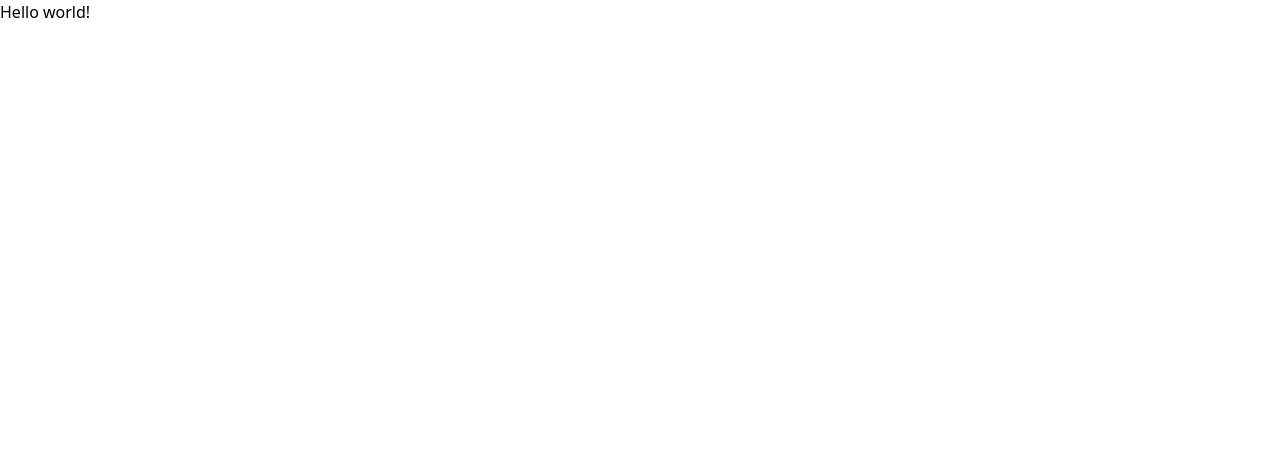
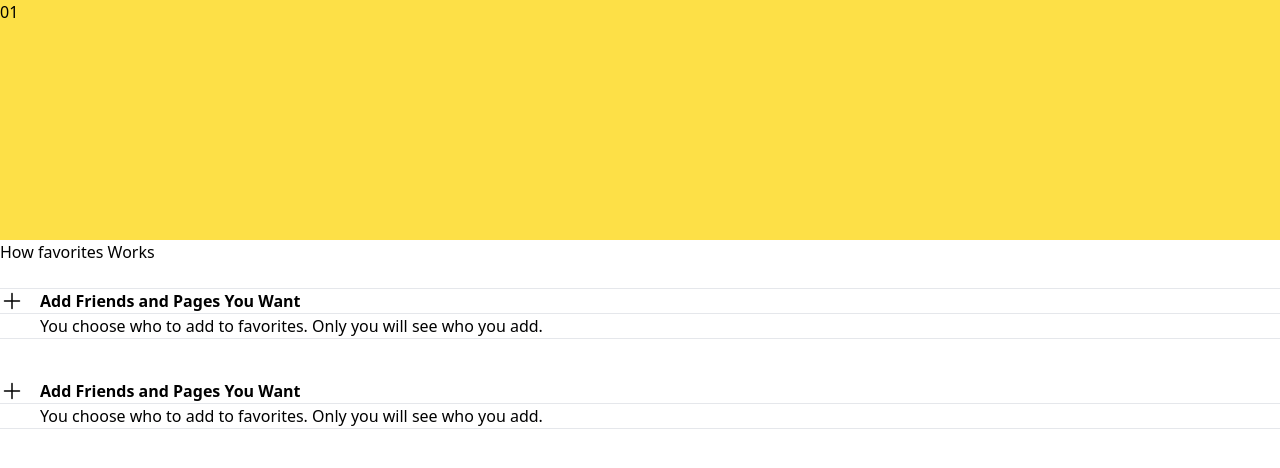
Before and after one commit to darkimpow/facebook-tailwind, a website: page index.html in a window 1280 px wide. Drawn offline with Linux system fonts and the light colour scheme.

Commit message:
chnaged styling path for tailwind config file

```diff
--- a/index.html
+++ b/index.html
@@ -8,6 +8,37 @@
     <link href="/dist/output.css" rel="stylesheet" />
   </head>
   <body>
-    <h1 class="text-3xl font-bold underline">Hello world!</h1>
+    <div class="grid grid-cols-1 divide-y">
+      <!--top of page with picture embeded-->
+      <div class="h-60 bg-yellow-300">
+        <div>01</div>
+      </div>
+      <!--Start of the other half of the page/ favorite works options-->
+      <p class="font-sans border-none p-15">How favorites Works</p>
+     <br>
+      <!--"+ svg file, section 1"-->
+    <div class="font-bold text flex items-center">
+      <svg width="100" height="100"
+       xmlns="http://www.w3.org/2000/svg" fill="none" viewBox="0 0 24 24" stroke-width="1.5" stroke="currentColor" class="w-6 h-6">
+        <path stroke-linecap="round" stroke-linejoin="round" d="M12 4.5v15m7.5-7.5h-15" />
+      </svg>
+      <h2 class="pl-4">Add Friends and Pages You Want</h2>
+    </div>
+    <p class="pl-10">You choose who to add to favorites. Only you will see who you add.</p>
+    <!--filter svg section 2-->
+    <div class="font-bold text flex items-center pt-10">
+      <svg width="100" height="100"
+       xmlns="http://www.w3.org/2000/svg" fill="none" viewBox="0 0 24 24" stroke-width="1.5" stroke="currentColor" class="w-6 h-6">
+        <path stroke-linecap="round" stroke-linejoin="round" d="M12 4.5v15m7.5-7.5h-15" />
+      </svg>
+      <h2 class="pl-4">Add Friends and Pages You Want</h2>
+    </div>
+    <p class="pl-10">You choose who to add to favorites. Only you will see who you add.</p>
+
+
+    <div>
+
+
+    </div>
   </body>
 </html>
--- a/tailwind.config.js
+++ b/tailwind.config.js
@@ -1,8 +1,8 @@
 /** @type {import('tailwindcss').Config} */
 module.exports = {
-  content: ["./src/**/*.{html,js}"],
+  content: ["./*.html"],
   theme: {
     extend: {},
   },
   plugins: [],
-}
+};
```
Also changed, not shown: dist/output.css.
